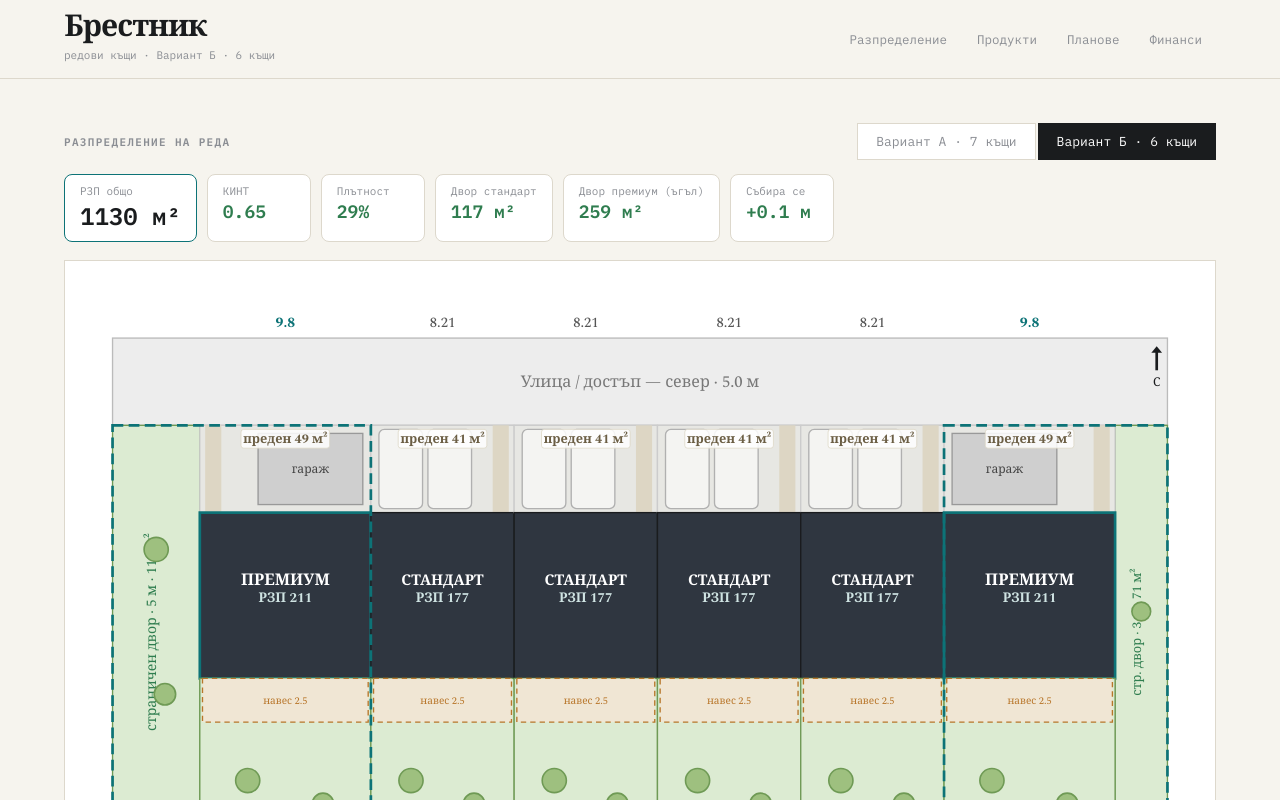
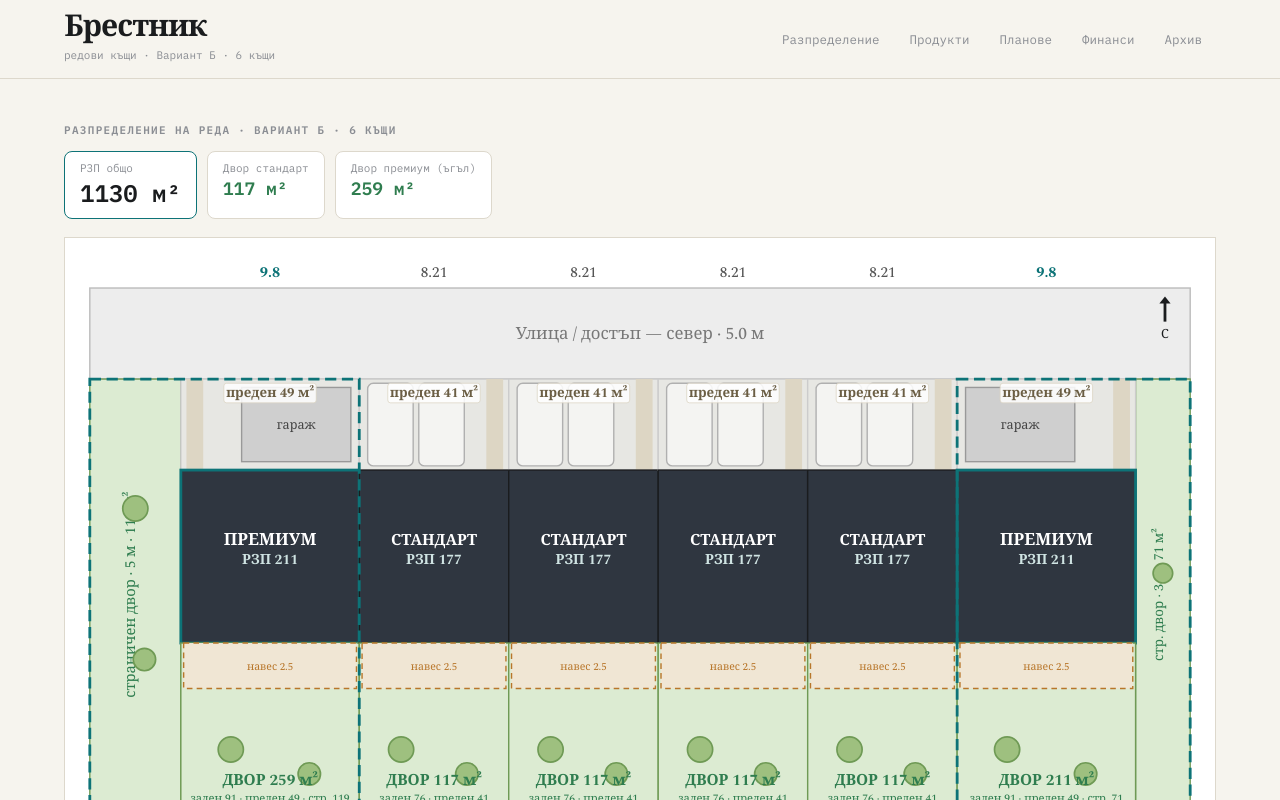
Before and after one commit to h8inc/brestnik-app, a React (Vite) app: page / in a window 1280 px wide. Shown: the top 800 px of the page. Built offline with nearby package versions, Linux system fonts and the light colour scheme.

Commit message:
Планът опънат, по-малко чипове, Вариант А → Архив

```diff
--- a/src/App.jsx
+++ b/src/App.jsx
@@ -54,6 +54,7 @@ const NAV = [
   ["sec-products", "Продукти"],
   ["sec-plans", "Планове"],
   ["sec-finance", "Финанси"],
+  ["sec-archive", "Архив"],
 ];
 
 const SLIDERS = [
@@ -166,6 +167,12 @@ export default function App() {
   const planGab = isAttic ? atticUsable : Math.round(prodW * viewDepth);
   const planTitle = `${product === "S" ? "СТАНДАРТ" : "ПРЕМИУМ"} · ${fl.name} · ${planGab} м²${isAttic ? " изпол." : " габарит"}`;
 
+  // Вариант А — архив (по-сложен, само за справка; не пипа интерактивния модел)
+  const aV = VARIANTS.A, aDims = defaultsFor(aV);
+  const aUnits = aV.seq.map((t) => ({ type: t, w: t === "P" ? aV.wP : aV.wS }));
+  const aM = rowMetrics(aUnits, aV.leftMargin, aV.rightMargin, aDims);
+  const aHmS = houseMetrics(aDims.wS, "S", aDims);
+
   return (
     <div className="app">
       <header className="hdr">
@@ -182,22 +189,14 @@ export default function App() {
         {/* ——— РАЗПРЕДЕЛЕНИЕ — планът в центъра ——— */}
         <section id="sec-layout" className="sec sec-hero">
           <div className="sec-h">
-            <span className="eyebrow">Разпределение на реда</span>
-            <div className="seg">
-              {Object.entries(VARIANTS).map(([id, vv]) => (
-                <button key={id} className={"seg-b" + (variant === id ? " on" : "")} onClick={() => chooseVariant(id)}>{vv.label}</button>
-              ))}
-            </div>
+            <span className="eyebrow">Разпределение на реда · {v.label}</span>
           </div>
 
           <div className="chips">
             <Chip l="РЗП общо" v={`${M.totalRZP} м²`} big />
-            <Chip l="КИНТ" v={M.kint.toFixed(2)} accent={M.kint > 1.2 ? "red" : "green"} />
-            <Chip l="Плътност" v={`${M.density}%`} accent={M.density > 40 ? "red" : "green"} />
             {dims.attic && <Chip l="Таван" v={`${M.atticTotal} м²`} accent="amber" />}
             <Chip l="Двор стандарт" v={`${hmS.rear + hmS.front} м²`} accent={hmS.yardOK ? "green" : "red"} />
             <Chip l="Двор премиум (ъгъл)" v={`${cornerYard} м²`} accent="green" />
-            <Chip l="Събира се" v={`${M.slack >= 0 ? "+" : ""}${M.slack} м`} accent={Math.abs(M.slack) < 0.3 ? "green" : "red"} />
           </div>
 
           {/* ПЛАНЪТ — центърът на приложението */}
@@ -219,7 +218,7 @@ export default function App() {
                 </div>
               ))}
               <label className="chk"><input type="checkbox" checked={dims.attic} onChange={toggleAttic} /> Обитаем таван</label>
-              <div className="metric-note">{M.yardOK ? "✓ дворове ≥72" : "⚠ двор <72"} · ширините са свързани (лицето фиксирано){dims.front < 5 ? " · ⚠ преден <5 м" : ""}. [ЗА ПОТВЪРЖДЕНИЕ по виза/ПУП]</div>
+              <div className="metric-note">КИНТ {M.kint.toFixed(2)} · плътност {M.density}% · събира се {M.slack >= 0 ? "+" : ""}{M.slack} м · {M.yardOK ? "✓ дворове ≥72" : "⚠ двор <72"}{dims.front < 5 ? " · ⚠ преден <5 м" : ""}. [ЗА ПОТВЪРЖДЕНИЕ по виза/ПУП]</div>
             </div>
           )}
         </section>
@@ -279,6 +278,13 @@ export default function App() {
 
         {/* ——— ФИНАНСИ ——— */}
         <section id="sec-finance" className="sec"><Finance /></section>
+
+        {/* ——— АРХИВ ——— */}
+        <section id="sec-archive" className="sec">
+          <div className="sec-h"><span className="eyebrow">Архив · други планове</span><h2>Вариант А · 7 къщи (с таван)</h2></div>
+          <p className="sub">По-сложен вариант — задържан за справка. РЗП {aM.totalRZP} м² · КИНТ {aM.kint.toFixed(2)} · двор стандарт {aHmS.rear + aHmS.front} м² · с обитаем таван.</p>
+          <div className="plan-frame plan-frame-row hero-plan"><RowPlan units={aUnits} leftMargin={aV.leftMargin} rightMargin={aV.rightMargin} params={aDims} vertical={isMobile} /></div>
+        </section>
       </main>
 
       <footer className="ft">Брестник · работен модел по осите · не замества правоспособен проектант · [за потвърждение по виза/ПУП]</footer>
--- a/src/RowPlan.jsx
+++ b/src/RowPlan.jsx
@@ -7,7 +7,7 @@ import { houseMetrics, baseParams, PLOT } from "./model.js";
 // Размерите идват от `params` (model.js) → реагира наживо на плъзгачите.
 // Геометрия в МЕТРИ, мащаб PXM px/м.
 const PXM = 13;
-const PAD_L = 22, PAD_R = 22, PAD_T = 44, PAD_B = 82;
+const PAD_L = 12, PAD_R = 12, PAD_T = 30, PAD_B = 22;
 
 const GARDEN = "#dcebd2";
 const HOUSE = "#2f3640";
@@ -111,8 +111,8 @@ export default function RowPlan({ units, leftMargin, rightMargin, params = baseP
     const yC2 = cx + w / 2;
     const yp = (off) => (vertical ? [yC2 + off, yBottom - 12] : [yC2, yBottom - 12 + off]);
     const [ylx, yly] = yp(-6), [yl2x, yl2y] = yp(6);
-    els.push(<text key={k + "yl"} x={ylx} y={yly} fontSize="11" fontWeight="700" fill={yardCol} textAnchor="middle" transform={tr(ylx, yly)}>ДВОР {hm.rear + hm.front + sideYard} м²{hm.yardOK ? "" : " ⚠"}</text>);
-    els.push(<text key={k + "yl2"} x={yl2x} y={yl2y} fontSize="8" fill={yardCol} textAnchor="middle" transform={tr(yl2x, yl2y)}>заден {hm.rear} · преден {hm.front}{sideYard ? ` · стр. ${sideYard}` : ""}</text>);
+    els.push(<text key={k + "yl"} x={ylx} y={yly} fontSize="11" fontWeight="700" fill={yardCol} textAnchor={vertical ? "start" : "middle"} transform={tr(ylx, yly)}>ДВОР {hm.rear + hm.front + sideYard} м²{hm.yardOK ? "" : " ⚠"}</text>);
+    els.push(<text key={k + "yl2"} x={yl2x} y={yl2y} fontSize="8" fill={yardCol} textAnchor={vertical ? "start" : "middle"} transform={tr(yl2x, yl2y)}>заден {hm.rear} · преден {hm.front}{sideYard ? ` · стр. ${sideYard}` : ""}</text>);
 
     // ширина (над улицата)
     els.push(<text key={k + "w"} x={cx + w / 2} y={yStreet - 8} fontSize="10.5" fontWeight={u.type === "P" ? 700 : 400} fill={u.type === "P" ? "#0D7377" : "#555"} textAnchor="middle" transform={tr(cx + w / 2, yStreet - 8)}>{u.w}</text>);
--- a/src/styles.css
+++ b/src/styles.css
@@ -66,7 +66,7 @@ html { scroll-behavior: smooth; }
 
 /* plan frames */
 .plan-frame { background: #fff; border: 1px solid var(--line); padding: 18px; display: flex; align-items: center; justify-content: center; }
-.plan-frame-row { width: 100%; padding: clamp(8px, 2vw, 18px); }
+.plan-frame-row { width: 100%; padding: clamp(2px, 1vw, 8px); }
 .plan-frame-lg { height: 74vh; }
 .plan-row { display: grid; grid-template-columns: 1fr 250px; gap: 22px; align-items: stretch; }
 @media (max-width: 820px) { .plan-row { grid-template-columns: 1fr; } .plan-frame-lg { height: 60vh; } }
```
